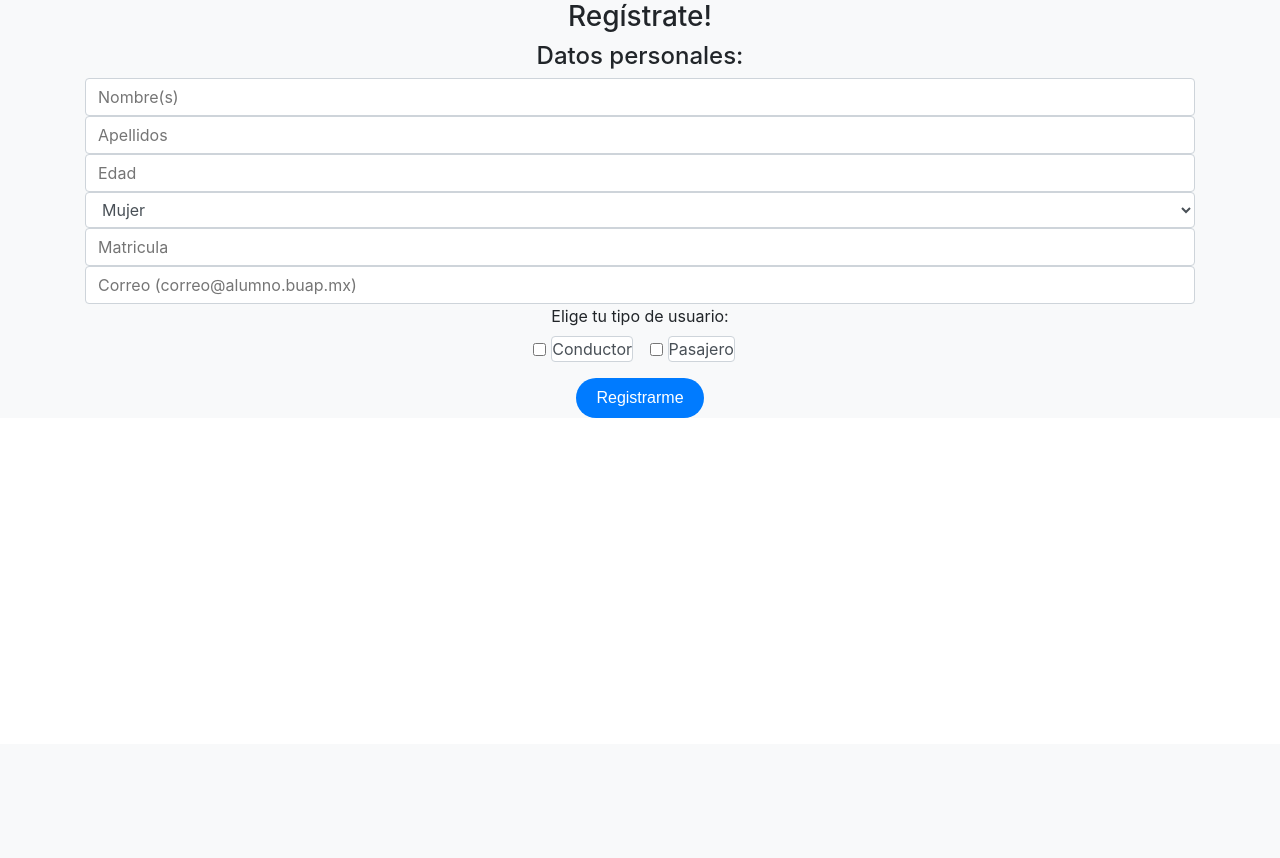
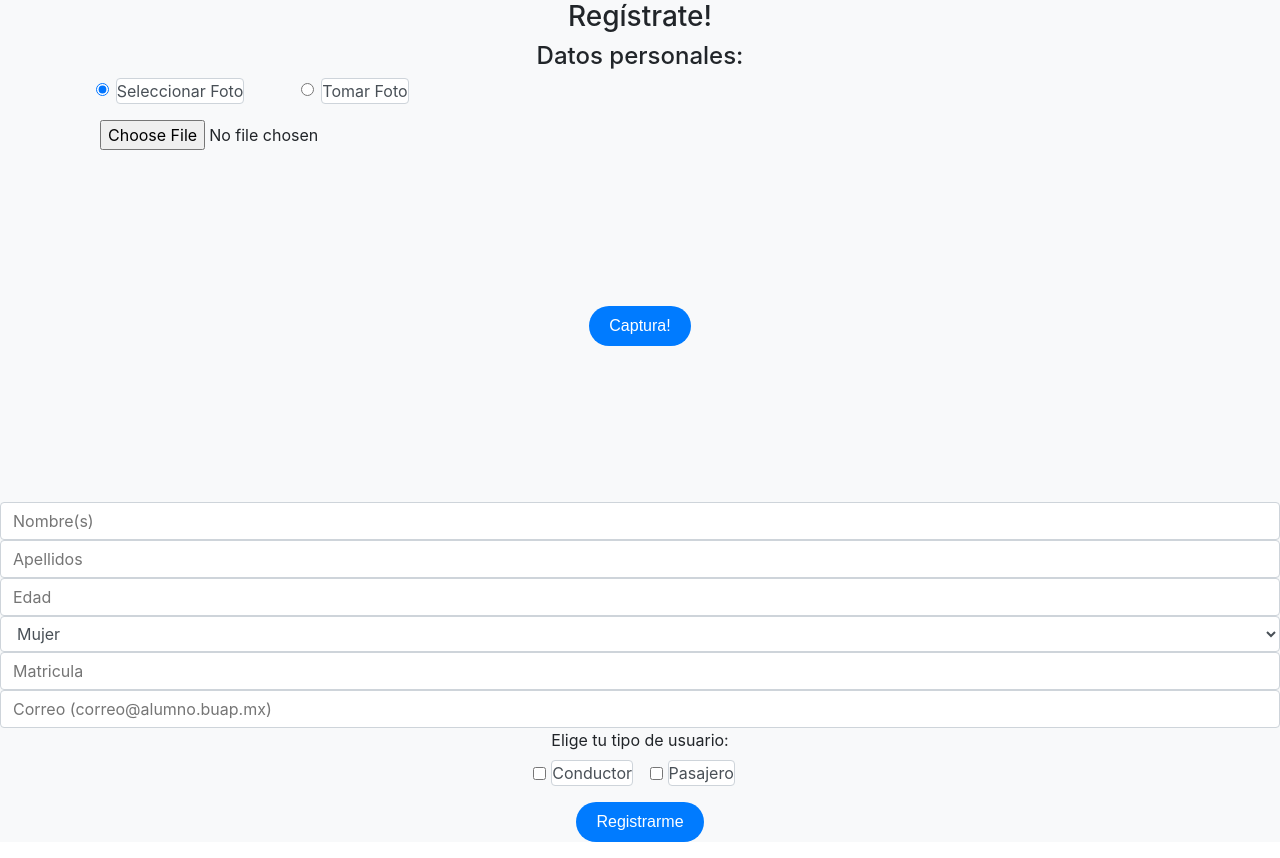
Before and after one commit to jumagoca78/CarpoolBUAP-1, a PHP site: page /Views/registro.php in a window 1280 px wide. Shown: the part 56-914 px from the top of the page. Before the commit the page ends 474 px from the top, so only its background shows below. Run offline with PHP 8.4, Linux system fonts and the light colour scheme; a map, chart or similar area stays blank; some libraries are stand-ins or nearby versions.

Commit message:
Se agrega la captura de la foto del usuario

```diff
--- a/Carpooling/Views/registro.php
+++ b/Carpooling/Views/registro.php
@@ -30,7 +30,32 @@
         <h4>Datos personales:</h4>
         <form action="">
 
-        <!-- User data -->
+          <!-- User data -->
+
+          <!-- Photo up! -->
+          <div class="col-lg-6">
+	        <fieldset class="form-group">
+	          <div class="row">
+		      <div class="form-check col-6 col-md-4">
+		        <input type="radio" name="radio_select" class="form-check-input" id="radiosphoto" checked />
+		        <label class="form-check-label" for="radiosphoto">Seleccionar Foto</label>
+		      </div>
+		      <div class="form-check col-6 col-md-4">
+		        <input type="radio" name="radio_select" class="form-check-input" id="radiophoto"  onclick="turnOnCamera()" />
+		        <label class="form-check-label" for="radiophoto">Tomar Foto</label>
+		      </div>
+		    </div>
+          </fieldset>
+
+          <div class="">
+            <input type="file" class="form-control-file" name="archivo" id="uploadphoto" accpet="image/*">
+              <video id="video" autoplay="autoplay"  class="video_container none"></video>
+             </div>
+	      </div>
+          <button type="submit" class="btn btn-primary btn-sm" id="btn-save" />Captura!</div>
+        </div>
+
+        <canvas id="canvas"></canvas>
 
           <div class="contenedor-inputs form-group">
             <input type="text" class="form-control2" placeholder="Nombre(s)"><br>
```
